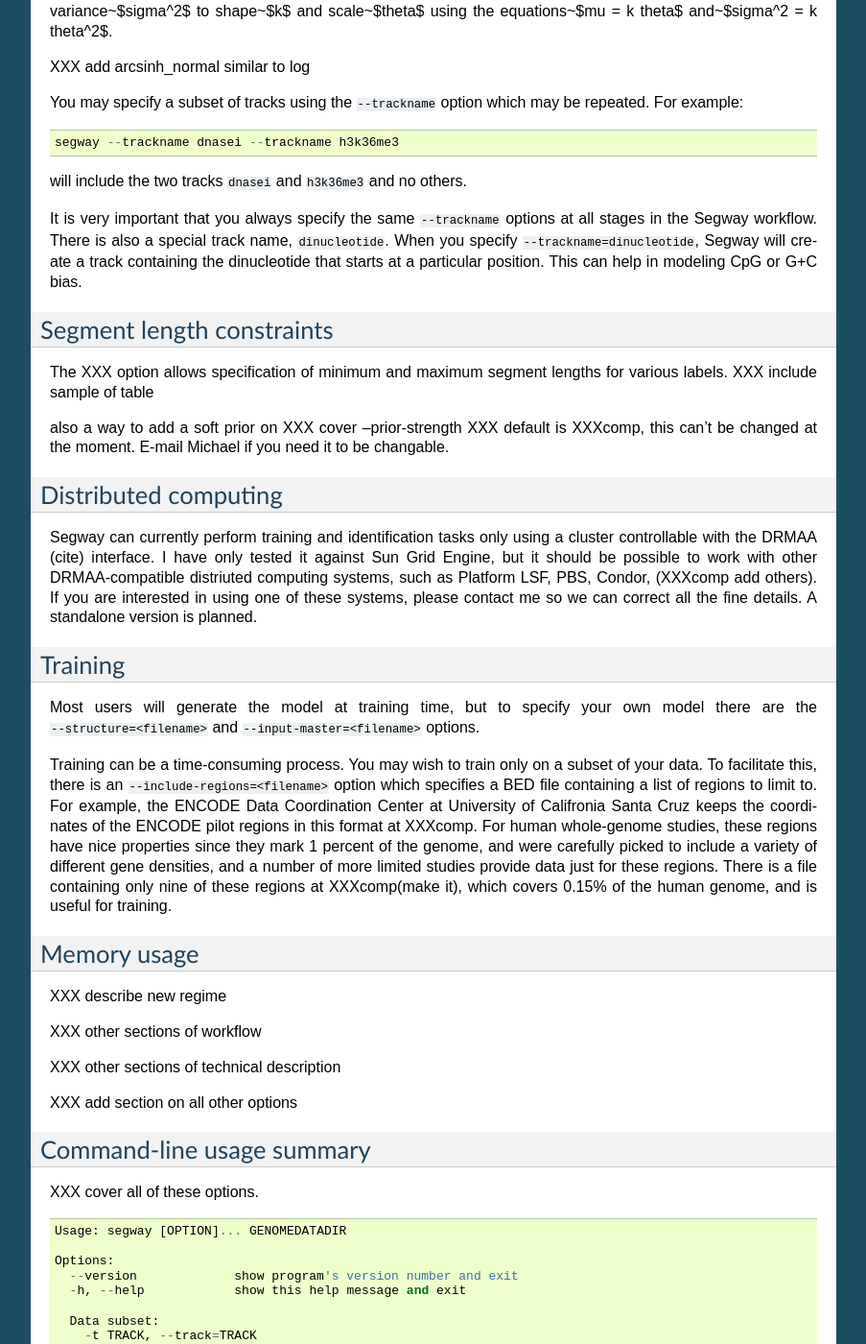
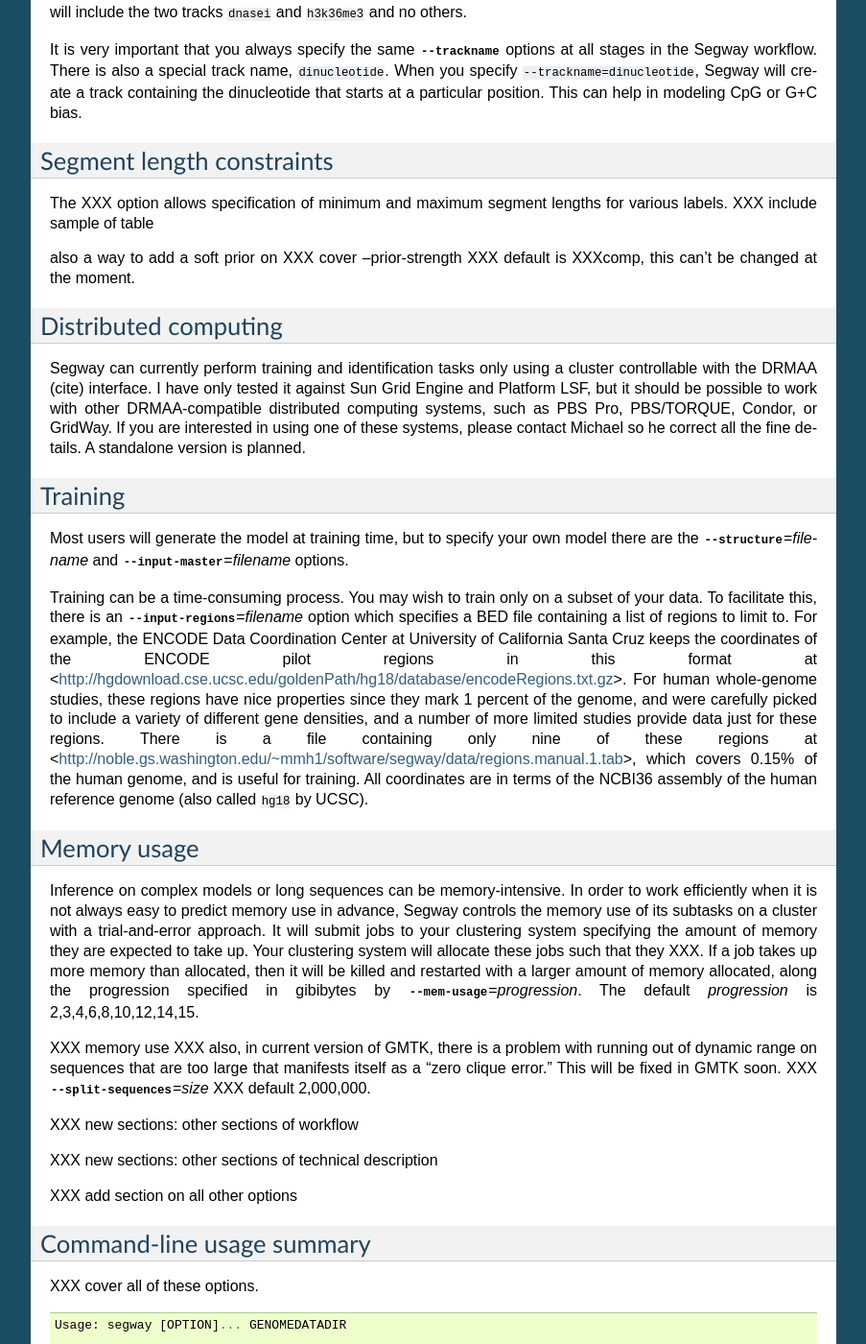
Before and after one commit to hoffmangroup/segway, a Sphinx documentation site: the page built from doc/segway.rst, in a window 1280 px wide and 1400 px high, scrolled down 1866 px. Shown: the whole window at 96% size, without its empty margins (198-1101 px from the left). Built offline with Sphinx 7.4.7, drawn with Linux system fonts in a browser that asks for light colours; some of the changed text lies outside the part shown.

Commit message:
* segway.cluster.lsf: use bsub -M: per-process memory limit * segway.run: fix split sequences case where one sequence ends with   one label, and the next one begins with it

```diff
--- a/doc/segway.rst
+++ b/doc/segway.rst
@@ -21,9 +24,9 @@ single command-line will--
 
   1. generate an unsupervised segmentation model and initial
      parameters appropriate for this data;
-  2. train parameters of the model starting with the initial parameters;
-  3. identify segments in this data with the model; and
-  4. calculate posterior probability for each possible segment label
+  2. **train** parameters of the model starting with the initial parameters;
+  3. **identify** segments in this data with the model; and
+  4. calculate **posterior** probability for each possible segment label
      at each position.
 
 It is also possible to run each of these steps independently. For
@@ -75,7 +76,7 @@ and the default structure and starting parameters are described more
 fully in the Segway article.
 
 You can tell Segway just to generate these files and not to perform
-any inference using the ``--dry-run`` option.
+any inference using the :option:`--dry-run` option.
 
 Using :option:`--num-starts`\=\ *starts* will generate multiple copies of the
 ``input.master`` file, named ``input.0.master``, ``input.1.master``,
@@ -96,40 +97,28 @@ being tried. If you specify :option:`--num-starts`\=\ *starts*, then
 there will be *starts* different threads for each of the *labels*
 labels tried.
 
-Segway allows multiple models of the values of an observation track
-using three different probability distributions: the normal
-distribution, the gamma distribution, and a multinomial distribution,
-where the nominal output classes each map to a different bin of the
-numerical data.
+Segway allows multiple models of the values of a continuous
+observation tracks using three different probability distributions: a
+normal distribution (``--distribution=norm``), a normal distribution
+on asinh-transformed data (``--distribution=asinh_norm``, the
+default), or a gamma distribution (``--distribution=gamma``). For
+gamma distributions, Segway generates initial parameters by converting
+mean |mu| and variance |sigma|:sup:`2` to shape *k* and scale \theta
+using the equations |mu| = *k*\ |theta| and |sigma|:sup:`2` =
+*k*\ |theta|:sup:`2`. The ideal methodology for setting gamma parameter
+values is less well-understood, and it also requires an unreleased
+version of GMTK. I recommend the use of ``asinh_norm`` in most cases.
 
-XXX cleanup duplication
-
-The model may be generated using a normal distribution for continuous
-observed tracks (``--distribution=norm``, the default), a normal
-distribution on asinh-transformed data
-(``--distribution=asinh_norm``), or a gamma distribution
-(``--distribution=gamma``). The ideal methodology for setting gamma
-parameter values is less well-understood, and it also requires an
-unreleased version of GMTK. I recommend the use of ``asinh_norm`` in
-most cases.
-
-For gamma distributions, Segway generates initial parameters by
-converting mean~$\mu$ and variance~$\sigma^2$ to shape~$k$ and
-scale~$\theta$ using the equations~$\mu = k \theta$ and~$\sigma^2 = k
-\theta^2$.
-
-XXX add arcsinh_normal similar to log
-
-You may specify a subset of tracks using the ``--trackname`` option
+You may specify a subset of tracks using the :option:`--trackname` option
 which may be repeated. For example::
 
     segway --trackname dnasei --trackname h3k36me3
 
 will include the two tracks ``dnasei`` and ``h3k36me3`` and no others.
 
-It is very important that you always specify the same ``--trackname``
-options at all stages in the Segway workflow. There is also a special
-track name, ``dinucleotide``. When you specify
+It is very important that you always specify the same
+:option:`--trackname` options at all stages in the Segway workflow.
+There is also a special track name, ``dinucleotide``. When you specify
 ``--trackname=dinucleotide``, Segway will create a track containing
 the dinucleotide that starts at a particular position. This can help
 in modeling CpG or G+C bias.
@@ -141,46 +130,65 @@ The XXX option allows specification of minimum and maximum segment
 lengths for various labels. XXX include sample of table
 
 also a way to add a soft prior on XXX cover --prior-strength
-XXX default is XXXcomp, this can't be changed at the moment. E-mail
-Michael if you need it to be changable.
+XXX default is XXXcomp, this can't be changed at the moment.
 
 Distributed computing
 =====================
 Segway can currently perform training and identification tasks only
 using a cluster controllable with the DRMAA (cite) interface. I have
-only tested it against Sun Grid Engine, but it should be possible to
-work with other DRMAA-compatible distriuted computing systems, such as
-Platform LSF, PBS, Condor, (XXXcomp add others). If you are interested
-in using one of these systems, please contact me so we can correct all
-the fine details. A standalone version is planned.
+only tested it against Sun Grid Engine and Platform LSF, but it should
+be possible to work with other DRMAA-compatible distributed computing
+systems, such as PBS Pro, PBS/TORQUE, Condor, or GridWay. If you are
+interested in using one of these systems, please contact Michael so he
+correct all the fine details. A standalone version is planned.
 
 Training
 ========
 Most users will generate the model at training time, but to specify
-your own model there are the ``--structure=<filename>`` and
-``--input-master=<filename>`` options.
+your own model there are the :option:`--structure`\=\ *filename* and
+:option:`--input-master`\=\ *filename* options.
 
 Training can be a time-consuming process. You may wish to train only
 on a subset of your data. To facilitate this, there is an
-``--include-regions=<filename>`` option which specifies a BED file
-containing a list of regions to limit to. For example, the ENCODE Data
-Coordination Center at University of Califronia Santa Cruz keeps the
-coordinates of the ENCODE pilot regions in this format at XXXcomp. For
-human whole-genome studies, these regions have nice properties since
-they mark 1 percent of the genome, and were carefully picked to
+:option:`--input-regions`\=\ *filename* option which specifies a BED
+file containing a list of regions to limit to. For example, the ENCODE
+Data Coordination Center at University of California Santa Cruz keeps
+the coordinates of the ENCODE pilot regions in this format at
+<http://hgdownload.cse.ucsc.edu/goldenPath/hg18/database/encodeRegions.txt.gz>.
+For human whole-genome studies, these regions have nice properties
+since they mark 1 percent of the genome, and were carefully picked to
 include a variety of different gene densities, and a number of more
 limited studies provide data just for these regions. There is a file
-containing only nine of these regions at XXXcomp(make it), which
-covers 0.15% of the human genome, and is useful for training.
+containing only nine of these regions at
+<http://noble.gs.washington.edu/~mmh1/software/segway/data/regions.manual.1.tab>,
+which covers 0.15% of the human genome, and is useful for training.
+All coordinates are in terms of the NCBI36 assembly of the human
+reference genome (also called ``hg18`` by UCSC).
 
 Memory usage
 ============
 
-XXX describe new regime
+Inference on complex models or long sequences can be memory-intensive.
+In order to work efficiently when it is not always easy to predict
+memory use in advance, Segway controls the memory use of its subtasks
+on a cluster with a trial-and-error approach. It will submit jobs to
+your clustering system specifying the amount of memory they are
+expected to take up. Your clustering system will allocate these jobs
+such that they XXX. If a job takes up more memory than allocated, then
+it will be killed and restarted with a larger amount of memory
+allocated, along the progression specified in gibibytes by
+:option:`--mem-usage`\=\ *progression*. The default *progression* is
+2,3,4,6,8,10,12,14,15.
 
-XXX other sections of workflow
+XXX memory use XXX also, in current version of GMTK, there is a
+problem with running out of dynamic range on sequences that are too
+large that manifests itself as a "zero clique error." This will be
+fixed in GMTK soon. XXX :option:`--split-sequences`\=\ *size* XXX default
+2,000,000.
 
-XXX other sections of technical description
+XXX new sections: other sections of workflow
+
+XXX new sections: other sections of technical description
 
 XXX add section on all other options
 
@@ -234,6 +242,9 @@ XXX cover all of these options.
                           randomize start parameters NUM times (default 1)
       -N SLICE, --num-segs=SLICE
                           make SLICE segment classes (default 2)
+      --resolution=RES    downsample to every RES bp (default 1)
+      --ruler-scale=SCALE
+                          ruler marking every SCALE bp (default 10)
       --prior-strength=RATIO
                           use RATIO times the number of data counts as the
                           number of pseudocounts for the segment length prior
@@ -242,10 +253,12 @@ XXX cover all of these options.
                           try each float in PROGRESSION as the number of
                           gibibytes of memory to allocate in turn (default
                           2,3,4,6,8,10,12,14,15)
+      -S SIZE, --split-sequences=SIZE
+                          split up sequences that are larger than SIZE bp
+                          (default 2000000)
       -v NUM, --verbosity=NUM
                           show messages with verbosity NUM
-      --drm-opt=OPT       specify an option to be passed to the distributed
-                          resource manager
+      --cluster-opt=OPT   specify an option to be passed to the cluster manager
 
     Flags:
       -c, --clobber       delete any preexisting files
@@ -284,3 +293,29 @@ XXX describe runner.fromoptions() interface
 All other interfaces (the ones that do not use a ``main()`` function)
 to Segway code are undocumented and should not be used. If you do use
 them, know that the API may change at any time without notice.
+
+Support
+=======
+
+For support of Segway, please write to the <segway-users@uw.edu> mailing
+list, rather than writing the authors directly. Using the mailing list
+will get your question answered more quickly. It also allows us to
+pool knowledge and reduce getting the same inquiries over and over.
+You can subscribe here:
+
+https://mailman1.u.washington.edu/mailman/listinfo/segway-users
+
+Specifically, if you want to report a bug or request a feature, please
+do so using the Segway issue tracker at:
+
+http://code.google.com/p/segway-genome/issues/
+
+If you do not want to read discussions about other people's use of
+Segway, but would like to hear about new releases and other important
+information, please subscribe to <segway-announce@uw.edu> by visiting
+this web page:
+
+https://mailman1.u.washington.edu/mailman/listinfo/segway-announce
+
+Announcements of this nature are sent to both `segway-users` and
+`segway-announce`.
```
Also changed, not shown: other parts of doc/segway.rst (+9 -12 lines), 3 other files.
